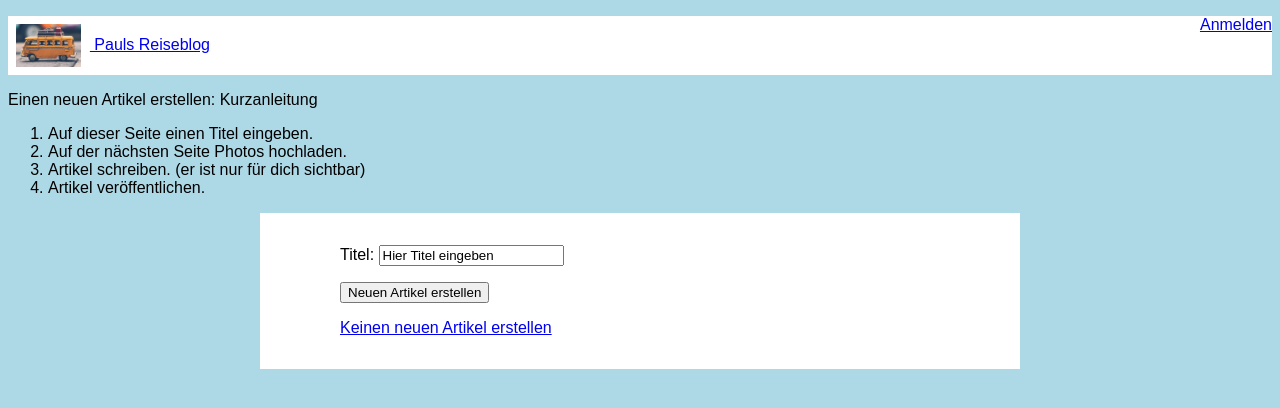
After one commit to leovt/PhotoPaul, a Django app: page /create in a window 1280 px wide. The commit adds this page. Shown: the top 408 px of the page. Run offline with Django 3.2, Linux system fonts and the light colour scheme.

Commit message:
Page for creating a new article

```diff
--- /dev/null
+++ b/PhotoBlog/templates/PhotoBlog/create.html
@@ -0,0 +1,21 @@
+{% extends 'PhotoBlog/base.html' %}
+{% block title %}
+Neuen Artikel erstellen
+{% endblock %}
+
+{% block body %}
+<p>Einen neuen Artikel erstellen: Kurzanleitung
+<ol>
+<li>Auf dieser Seite einen Titel eingeben.</li>
+<li>Auf der nächsten Seite Photos hochladen.</li>
+<li>Artikel schreiben. (er ist nur für dich sichtbar)</li>
+<li>Artikel veröffentlichen.</li>
+</ol>
+</p>
+<form method="POST" class="blog">
+{% csrf_token %}
+<p>Titel: <input type="text" value="Hier Titel eingeben" name="name"/></p>
+<p><button type="submit">Neuen Artikel erstellen</button></p>
+<p><a href="{% url 'PhotoBlog:list' %}">Keinen neuen Artikel erstellen</a></p>
+</form>
+{% endblock %}
--- a/PhotoBlog/templates/PhotoBlog/list.html
+++ b/PhotoBlog/templates/PhotoBlog/list.html
@@ -7,7 +7,7 @@ Pauls Reiseblog
 {% block body %}
 {% if user.is_authenticated %}
 <div class="blog tocitem private">
-<a href="#">Einen neuen Beitrag schreiben</a>
+<a href="{% url 'PhotoBlog:create' %}">Einen neuen Beitrag schreiben</a>
 </div>
 {% endif %}
 {% for project in projects %}
--- a/PhotoBlog/urls.py
+++ b/PhotoBlog/urls.py
@@ -8,6 +8,7 @@ urlpatterns = [
     url(r'^(?P<project_id>[0-9]+)/insert$', views.insert, name='insert'),
     url(r'^(?P<project_id>[0-9]+)/upload$', views.upload, name='upload'),
     url(r'^(?P<project_id>[0-9]+)/?$', views.blog, name='blog'),
+    url(r'^create$', views.create, name='create'),
     url(r'^/?$', views.bloglist, name='list'),
     url(r'^elements/(?P<element_id>[0-9]+)$', views.element, name='element'),
     ]
--- a/PhotoBlog/views.py
+++ b/PhotoBlog/views.py
@@ -99,3 +99,11 @@ def upload(request, project_id):
             ph.save()
             photos.append((ph, len(image)))
         return HttpResponse(escape(repr(photos)))
+
+def create(request):
+    if request.method == 'GET':
+        return render(request, 'PhotoBlog/create.html')
+    if request.method == "POST":
+        project = Project(name=request.POST['name'])
+        project.save()
+        return HttpResponseRedirect(reverse('PhotoBlog:upload', args=(project.id,)))
```
